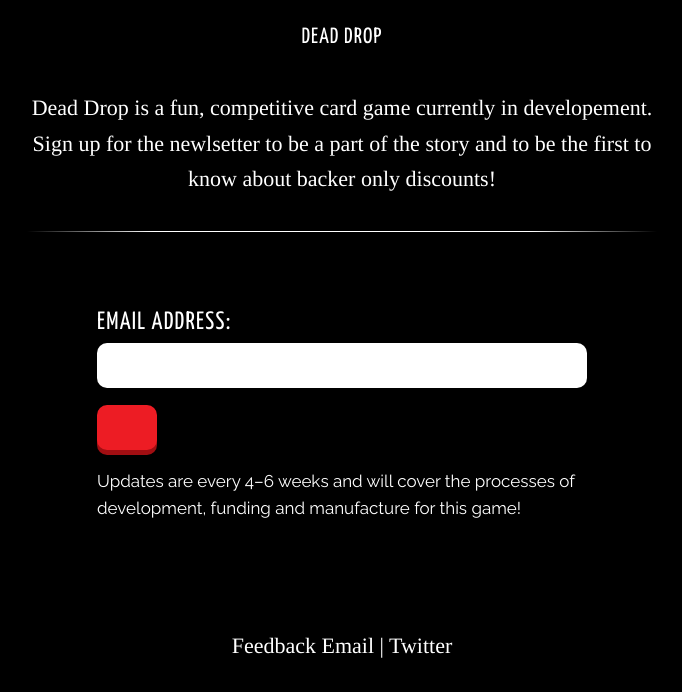
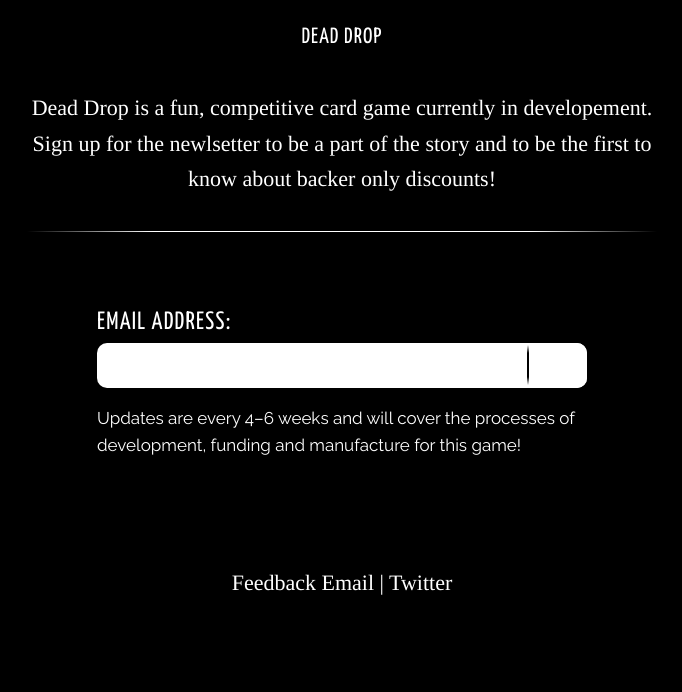
Before and after one commit to agpreynolds/DeadDrop, a React (Create React App) app: page / in a window 1280 px wide. Shown: the top 692 px of the page, without its empty margins (298-980 px from the left). Built offline with nearby package versions, Linux system fonts and the light colour scheme.

Commit message:
Tidy subscription styling

```diff
--- a/src/Subscribe.js
+++ b/src/Subscribe.js
@@ -13,7 +13,7 @@ class Subscribe extends Component {
 
 		        <div className="input-group input-group--email">
 		        		<input type="email" name="email" />
-					<button type="submit" value="submit" aria-label="Submit" className="input-group__button"></button>
+					<button type="submit" value="submit" aria-label="Submit" className="button button--white input-group__button"></button>
 				</div>
 
 				<p className="update-info sans small">Updates are every 4–6 weeks and will cover the processes of development, funding and manufacture for this game!</p>
--- a/src/styles/App.css
+++ b/src/styles/App.css
@@ -215,6 +215,55 @@ input[type="submit"].button--orange {
   background: #ff8417;
   box-shadow: 0 5px 0 0 #9c4900; }
 
+.button.button--white,
+a.button.button--white,
+button.button--white,
+[type="button"].button--white.button,
+button[type="button"].button--white,
+input[type="button"].button--white,
+[type="submit"].button--white.button,
+button[type="submit"].button--white,
+input[type="submit"].button--white {
+  background: #fff;
+  box-shadow: 0 5px 0 0 #d1d3d4; }
+
+.input-group {
+  position: relative;
+  overflow: hidden; }
+  .input-group input[type="text"],
+  .input-group [type="text"].button,
+  .input-group button[type="text"],
+  .input-group input[type="email"], .input-group [type="email"].button, .input-group button[type="email"] {
+    padding-right: 72px; }
+  .input-group button,
+  .input-group .button {
+    position: absolute;
+    right: 0;
+    top: 0;
+    border: 0;
+    box-shadow: none !important;
+    border-radius: 0 10px 10px 0;
+    -webkit-transition: background 0.3s ease-in-out 0s;
+    -moz-transition: background 0.3s ease-in-out 0s;
+    -o-transition: background 0.3s ease-in-out 0s;
+    transition: background 0.3s ease-in-out 0s;
+    cursor: pointer; }
+    .input-group button:hover,
+    .input-group button:focus,
+    .input-group .button:hover,
+    .input-group .button:focus {
+      top: 0;
+      background-color: #ddd; }
+    .input-group button:before,
+    .input-group .button:before {
+      content: '';
+      position: absolute;
+      left: 0;
+      top: 5%;
+      height: 90%;
+      width: 2px;
+      background: linear-gradient(to bottom, #ffffff 0%, #000000 20%, #000000 80%, #ffffff 100%); }
+
 .panel {
   padding: 20px;
   background-color: #fff;
@@ -250,6 +299,7 @@ input[type="submit"].button--orange {
     top: -10px; }
 
 .timer-countdown {
+  margin-top: 175px;
   font-family: "Orbitron", "Raleway", "Helvetica Neue", Helvetica, Arial, sans-serif;
   width: 100%;
   font-size: 12.4rem;
--- a/src/styles/components/_buttons.scss
+++ b/src/styles/components/_buttons.scss
@@ -60,3 +60,51 @@ input[type="submit"].button--orange{
 	background: $orange;
 	box-shadow: 0 5px 0 0 $orange-dark;
 }
+
+.button.button--white,
+a.button.button--white,
+button.button--white,
+input[type="button"].button--white,
+input[type="submit"].button--white{
+	background: #fff;
+	box-shadow: 0 5px 0 0 $light-grey;
+}
+
+// Input groups
+.input-group{
+	position: relative;
+	overflow: hidden;
+
+	input[type="text"],
+	input[type="email"]{
+		padding-right: 72px;
+	}
+
+	button,
+	.button{
+		position: absolute;
+		right: 0;
+		top: 0;
+		border: 0;
+		box-shadow: none !important;
+		border-radius: 0 $border-radius $border-radius 0;
+		@include single-transition( background, 0.3s, ease-in-out, 0s );
+		cursor: pointer;
+
+		&:hover,
+		&:focus{
+			top: 0;
+			background-color: #ddd;
+		}
+
+		&:before{
+			content: '';
+			position: absolute;
+			left: 0;
+			top: 5%;
+			height: 90%;
+			width: 2px;
+			background: linear-gradient( to bottom, #ffffff 0%, #000000 20%, #000000 80%, #ffffff 100% );
+		}
+	}
+}
--- a/src/styles/templates/_timer.scss
+++ b/src/styles/templates/_timer.scss
@@ -20,6 +20,7 @@
 
 // Timer
 .timer-countdown{
+	margin-top: 175px;
 	font-family: $orbitron-font-stack;
 	width: 100%;
 	font-size: 12.4rem;
```
